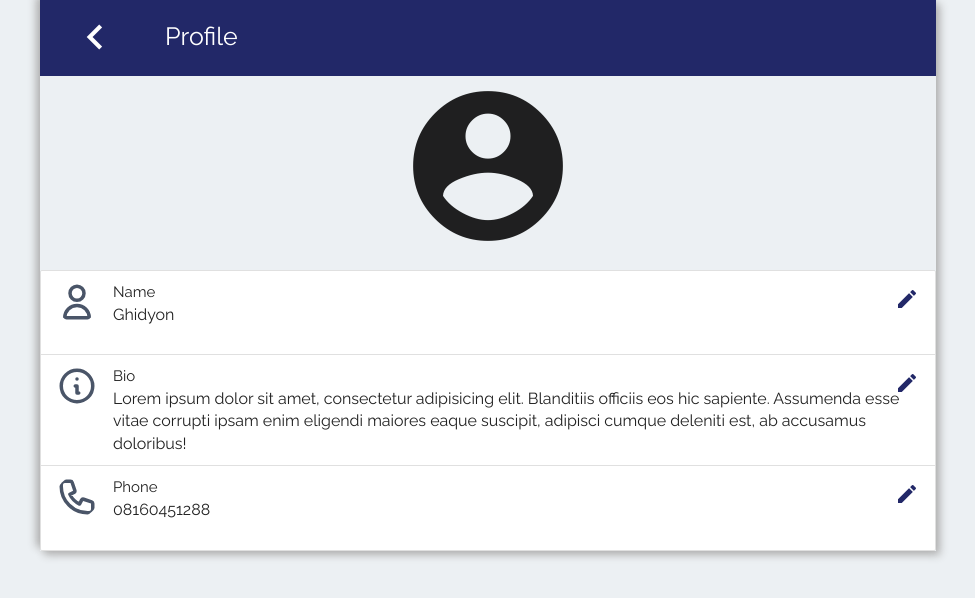
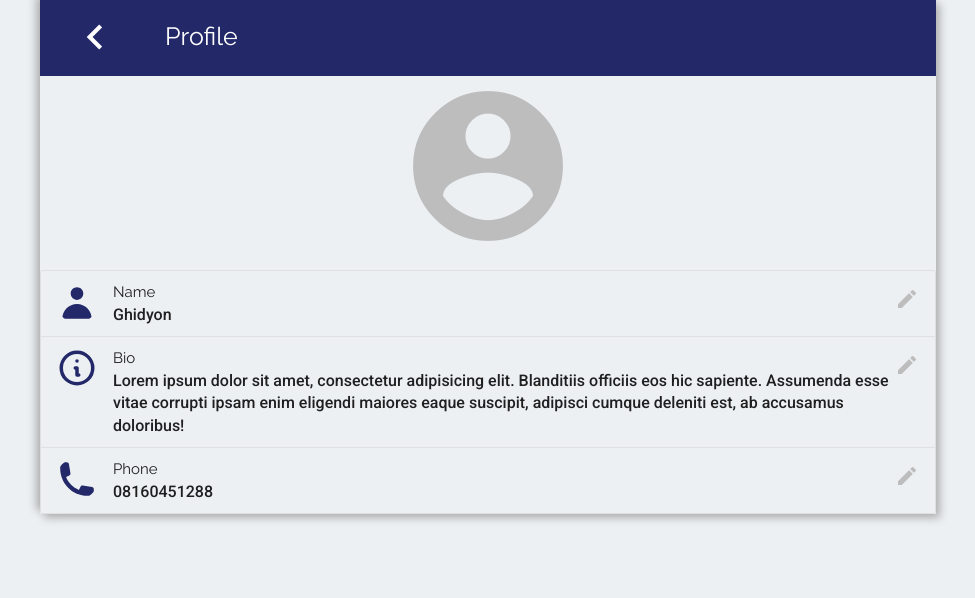
Before and after one commit to Ghidyon/sayhi-app, a PHP site: page /profile.html in a window 1280 px wide. Shown: the top 598 px of the page, without its empty margins (152-1127 px from the left). Run offline with PHP 8.4, Linux system fonts and the light colour scheme.

Commit message:
changed colors of svg

```diff
--- a/css/style.css
+++ b/css/style.css
@@ -353,6 +353,10 @@ h5 {
     margin-left: .5rem;
 }
 
+.collection .collection-item.avatar {
+    min-height: 64px !important;
+}
+
 /* Utilities */
 .white:hover {
     background: #7BD1EC !important;
@@ -478,6 +482,10 @@ h5 {
     font-size: 180px;
 }
 
+.body-color {
+    background: #ecf0f3 !important;
+}
+
 @media only screen and (max-width: 1200px) {
     .place-center {
         text-align: center;
@@ -554,10 +562,6 @@ h5 {
         margin-left: .5rem;
         padding-bottom: .5rem;
     }
-
-    .body-color {
-        background: #ecf0f3 !important;
-    }
 }
 
 @media only screen and (min-width: 1400px) {
--- a/profile.html
+++ b/profile.html
@@ -23,33 +23,33 @@
         </div>
 
         <div class="center-align">
-            <i class="material-icons size-5">account_circle</i>
+            <i class="material-icons size-5 grey-text text-lighten-1">account_circle</i>
         </div>
 
-        <ul class="collection body-color">
-            <li class="collection-item avatar">
+        <ul class="collection">
+            <li class="collection-item body-color avatar">
                 <img class="circle" src="images/user.svg">
                 <p>Name</p>
-                <span class="title">Ghidyon</span>
-                <a href="#!" class="secondary-content"><i class="material-icons darkBlue-text">edit</i></a>
+                <span class="title bold">Ghidyon</span>
+                <a href="#!" class="secondary-content"><i class="material-icons grey-text text-lighten-1">edit</i></a>
             </li>
 
-            <li class="collection-item avatar">
+            <li class="collection-item body-color avatar">
                 <img class="circle" src="images/information-circle.svg">
 
                 <p>Bio</p>
-                <span class="title">Lorem ipsum dolor sit amet, consectetur adipisicing elit. Blanditiis officiis eos
+                <span class="title bold">Lorem ipsum dolor sit amet, consectetur adipisicing elit. Blanditiis officiis
+                    eos
                     hic sapiente. Assumenda esse vitae corrupti ipsam enim eligendi maiores eaque suscipit, adipisci
                     cumque deleniti est, ab accusamus doloribus!</span>
-                <a href="#!" class="secondary-content"><i class="material-icons darkBlue-text">edit</i></a>
+                <a href="#!" class="secondary-content"><i class="material-icons grey-text text-lighten-1">edit</i></a>
             </li>
 
-            <li class="collection-item avatar">
+            <li class="collection-item body-color avatar">
                 <img class="circle" src="images/phone.svg">
-
                 <p>Phone</p>
-                <span class="title">08160451288</span>
-                <a href="#!" class="secondary-content"><i class="material-icons darkBlue-text">edit</i></a>
+                <span class="title bold">08160451288</span>
+                <a href="#!" class="secondary-content"><i class="material-icons grey-text text-lighten-1">edit</i></a>
             </li>
         </ul>
     </div>
```
Also changed, not shown: images/information-circle.svg, images/phone.svg, images/user.svg.
